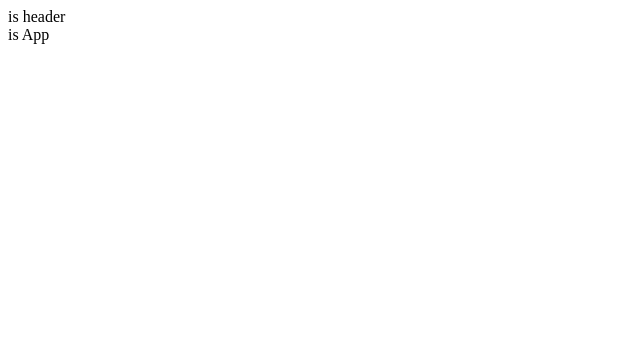
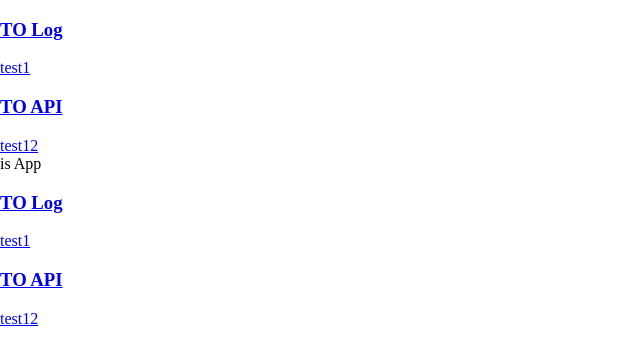
Before and after one commit to ArthurYung/fast-api, a React (Create React App) app: page / in a window 1280 px wide. Shown: the top 362 px of the page, without its empty margins (0-640 px from the left). Built offline with nearby package versions, Linux system fonts and the light colour scheme.

Commit message:
feat: done

```diff
--- a/src/App.tsx
+++ b/src/App.tsx
@@ -1,12 +1,12 @@
 import React from "react";
 import { RouterView } from "./router";
-
+import { match } from "react-router-dom";
+import Header from "./components/Header";
 export default class App extends React.Component {
   render() {
     return (
       <div>
-        <div>is header</div>
-        <RouterView />
+        <RouterView HeaderComponent={Header} FooterComponent={Header} />
       </div>
     );
   }
--- /dev/null
+++ b/src/assets/css/home.scss
@@ -0,0 +1,4 @@
+body {
+  margin: 0;
+  padding: 0;
+}
--- /dev/null
+++ b/src/assets/css/index.scss
@@ -0,0 +1 @@
+@import "./home.scss";
--- /dev/null
+++ b/src/components/Header.tsx
@@ -0,0 +1,42 @@
+import React from "react";
+// eslint-disable-next-line
+import { Link, withRouter, RouteComponentProps } from "react-router-dom";
+interface NavBoxProps {
+  text: string;
+  sub: string;
+}
+
+const NavBox: React.FC<NavBoxProps> = ({ text, sub }) => (
+  <div className="nav-box">
+    <h3 className="nav-box-text">{text}</h3>
+    <div className="nav-box-subText">{sub}</div>
+  </div>
+);
+
+class Header extends React.Component<RouteComponentProps> {
+  render() {
+    const pathname = this.props.location.pathname;
+    const CurrentNav = (() => {
+      if (/^\/api(\/?)/.test(pathname)) {
+        return (
+          <Link to="/api">
+            <NavBox text={"TO Log"} sub={"test1"} />
+          </Link>
+        );
+      }
+    })();
+    return (
+      <header className="layout-header">
+        <nav className="layout-header-nav">
+          <Link to="/api">
+            <NavBox text={"TO Log"} sub={"test1"} />
+          </Link>
+          <Link to="/log">
+            <NavBox text={"TO API"} sub={"test12"} />
+          </Link>
+        </nav>
+      </header>
+    );
+  }
+}
+export default withRouter(Header);
--- a/src/index.tsx
+++ b/src/index.tsx
@@ -1,6 +1,7 @@
 import React from "react";
 import ReactDOM from "react-dom";
 import App from "./App";
+import "./assets/css/index.scss";
 import * as serviceWorker from "./serviceWorker";
 
 ReactDOM.render(<App />, document.getElementById("root"));
--- a/src/page/api/Todo.tsx
+++ b/src/page/api/Todo.tsx
@@ -1,5 +1,5 @@
 import React from "react";
-
+// eslint-disable-next-line
 import { match } from "react-router-dom";
 import { ApiParams } from "@/router/types";
 
--- a/src/page/log/App.tsx
+++ /dev/null
@@ -1,16 +0,0 @@
-import React from "react";
-import { RouteWithSubRoutes } from "../../router";
-
-export default (props: any) => {
-  console.log(props.routes);
-  return (
-    <div>
-      is Log
-      <div>
-        {props.routes.map((route: any, i: number) => (
-          <RouteWithSubRoutes key={i} {...route} />
-        ))}
-      </div>
-    </div>
-  );
-};
--- a/src/router/index.tsx
+++ b/src/router/index.tsx
@@ -6,11 +6,6 @@ const routes: RouterMap[] = [
   {
     path: "/",
     component: lazy(() => import("../page/home/App")),
-  },
-  {
-    path: "/log",
-    component: lazy(() => import("../page/log/App")),
-    routes: [],
   },
   {
     path: "/api",
@@ -36,13 +31,18 @@ function RouteWithSubRoutes(route: RouterMap) {
   );
 }
 
-const RouterView: React.FC = () => (
+const RouterView: React.FC<{
+  HeaderComponent: React.ComponentClass<any>;
+  FooterComponent: React.ComponentClass<any>;
+}> = ({ HeaderComponent, FooterComponent }) => (
   <HashRouter>
+    <HeaderComponent />
     <Suspense fallback={<div>loading...</div>}>
       {routes.map((route, i) => {
         return <RouteWithSubRoutes key={i} {...route} />;
       })}
     </Suspense>
+    <FooterComponent />
   </HashRouter>
 );
 export { RouterView, RouteWithSubRoutes };
```
